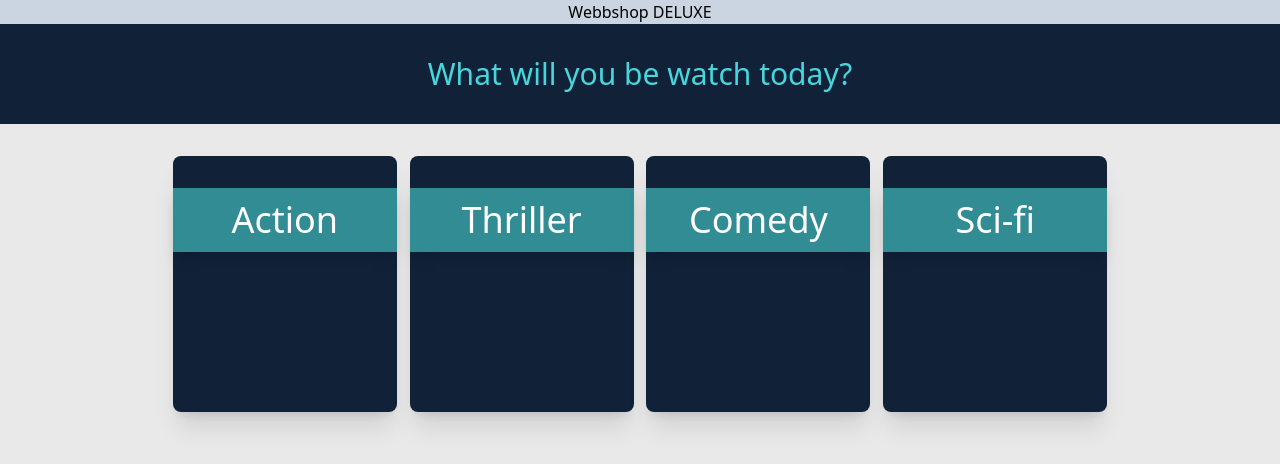
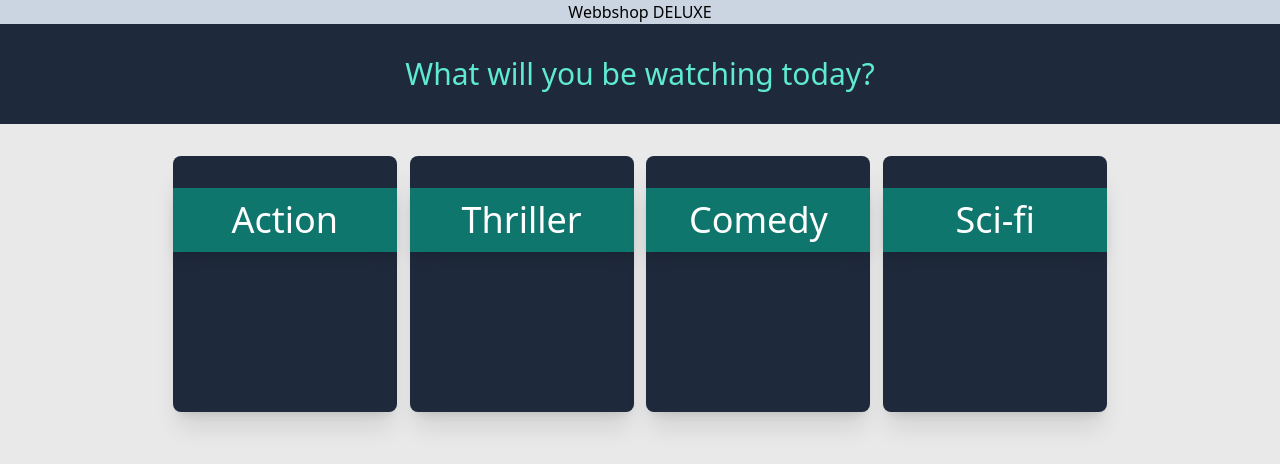
Before and after one commit to existenztim/Angular-Webbshop, an Angular app: page /category in a window 1280 px wide. Shown: the top 464 px of the page. Built offline with nearby package versions, Linux system fonts and the light colour scheme.

Commit message:
Cart storage added. Colors bug fix.

```diff
--- a/src/app/app.component.html
+++ b/src/app/app.component.html
@@ -1,6 +1,6 @@
 <header>
     <h1 class=" text-center bg-slate-300">Webbshop DELUXE</h1>
 </header>
-<router-outlet>
+<router-outlet class="h-full">
 
 </router-outlet>
--- a/src/app/components/category-list/category-list.component.html
+++ b/src/app/components/category-list/category-list.component.html
@@ -1,10 +1,10 @@
-<div class="">
-    <h1 class="text-center categoryHead text-3xl p-8">What will you be watch today?</h1>
+<div class="h-screen">
+    <h1 class="text-center bg-slate-800 text-teal-300 text-3xl p-8">What will you be watching today?</h1>
     <ul class="flex center flex-wrap justify-evenly w-3/4 ">
-        <li class="h-64 w-56 categoryList mt-8 rounded-lg shadow-xl" *ngFor="let category of categories">
+        <li class="h-64 w-56 bg-slate-800 mt-8 rounded-lg shadow-xl" *ngFor="let category of categories">
             <a [routerLink]="['/shop', category.name]">
                 <div class="h-full w-full ">
-                    <h2 class="text-center p-3 text-white text-4xl f mt-8 shadow-lg">{{category.name}}</h2>
+                    <h2 class="text-center bg-teal-700 p-3 text-white text-4xl f mt-8 shadow-lg">{{category.name}}</h2>
                 </div>
             </a>
         </li>
--- a/src/app/components/main-shop/main-shop.component.ts
+++ b/src/app/components/main-shop/main-shop.component.ts
@@ -21,7 +21,9 @@ export class MainShopComponent {
     this.route.params.subscribe(params => {
       this.categoryName = params['categoryName'];
     });
-
+    if (localStorage.getItem('cartItems')) {
+      this.cartItems = JSON.parse(localStorage.getItem('cartItems')!);
+    }
     if (this.getData === null) {
       this.movieService.getMovies().subscribe(movies => {
         this.movieList = movies;
@@ -78,6 +80,7 @@ export class MainShopComponent {
       return;
     }
     this.cartItems.push(new Movie(item.id, item, 1, this.generateRandomFiveDigitNumber()));
+    localStorage.setItem('cartItems', JSON.stringify(this.cartItems));
   }
 
   deleteItem(movie: Movie) {
@@ -89,5 +92,6 @@ export class MainShopComponent {
         this.cartItems.splice(index, 1);
       }
     }
+    localStorage.setItem('cartItems', JSON.stringify(this.cartItems));
   }
 }
--- a/src/app/components/shopping-cart/shopping-cart.component.html
+++ b/src/app/components/shopping-cart/shopping-cart.component.html
@@ -1,7 +1,7 @@
-<section class="w-full cartColors h-fit min-h-screen p-4">
-    <h2 class="text-2xl text-center">Shoppingcart</h2>
+<section class="w-full bg-slate-800 text-white h-fit min-h-screen p-4">
+    <h2 class="text-2xl text-teal-600 text-center">Shoppingcart</h2>
     <ul>
-        <li class="flex flex-col text-center mt-3 h-28 gap-3 align-middle p-4" *ngFor="let item of cartItems">
+        <li class="flex flex-col text-center customColor rounded-xl mt-3 h-28 gap-3 align-middle p-4" *ngFor="let item of cartItems">
             <p class="text-green-500">{{item.product.name}}</p>
 
             <div>
--- a/src/styles.css
+++ b/src/styles.css
@@ -18,13 +18,10 @@
     }
 }
 
-.cartColors {
-    background-color: rgba(0, 18, 42, 0.926);
-    color: rgb(71, 214, 221);
-    ul>li {
+.customColor {
         background-color: rgba(10, 136, 158, 0.354);
         color: white;
-    }
+
 }
 
 .customStorePageGrid {
```
